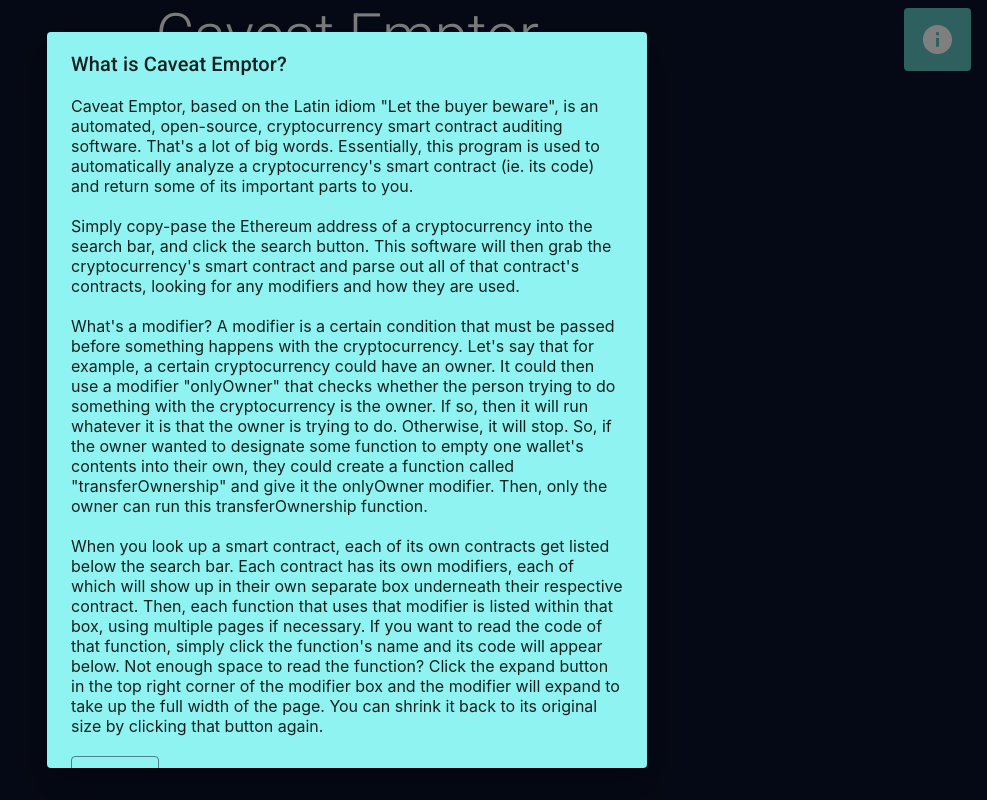
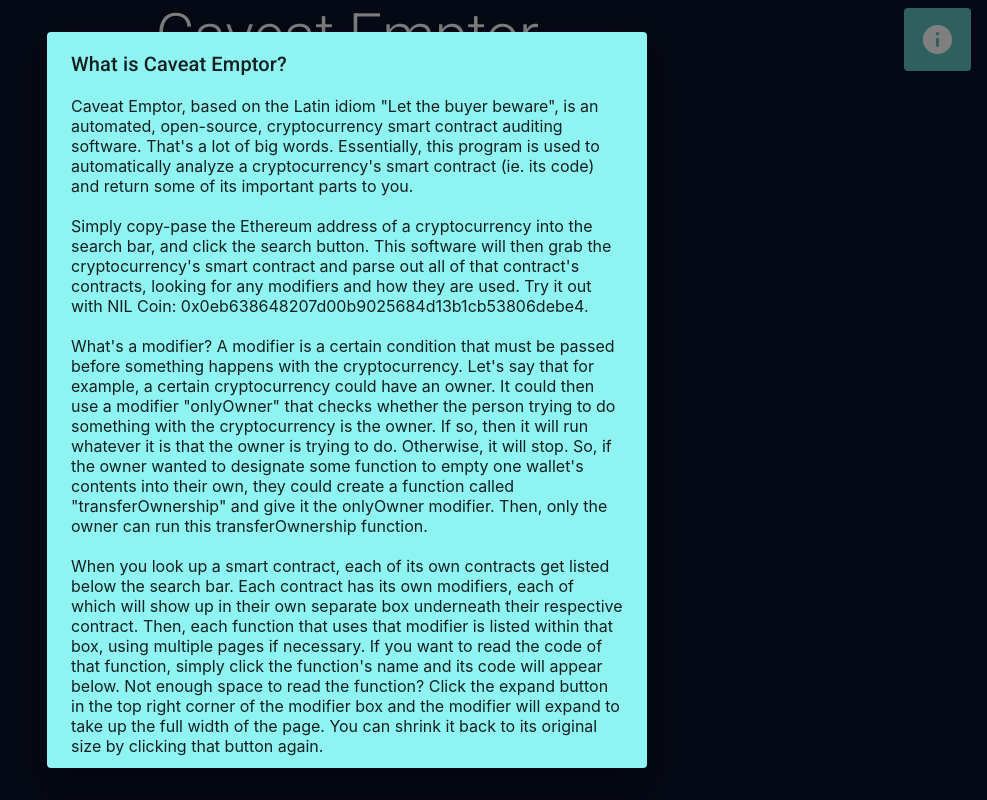
Before and after one commit to JonyZizou/CaveatEmptor_Frontend, a React (Create React App) app in the folder caveat-emptor-frontend/: page / in a window 1280 px wide. Shown: the whole page, without its empty margins (293-1280 px from the left). Built offline with nearby package versions, Linux system fonts and the light colour scheme.

Commit message:
Final polishing

```diff
--- a/caveat-emptor-frontend/src/App.jsx
+++ b/caveat-emptor-frontend/src/App.jsx
@@ -18,7 +18,7 @@ class App extends Component {
     super();
 
     this.state = {
-      contractAddress: "0x0eb638648207d00b9025684d13b1cb53806debe4",
+      contractAddress: "",
       contracts: null,
       infoOpen: true
     }
--- a/caveat-emptor-frontend/src/InfoDialog.jsx
+++ b/caveat-emptor-frontend/src/InfoDialog.jsx
@@ -16,7 +16,8 @@ const InfoDialog = props => <>
         Simply copy-pase the Ethereum address of a cryptocurrency into the
         search bar, and click the search button. This software will then grab
         the cryptocurrency's smart contract and parse out all of that contract's
-        contracts, looking for any modifiers and how they are used.
+        contracts, looking for any modifiers and how they are used. Try it out
+        with NIL Coin: 0x0eb638648207d00b9025684d13b1cb53806debe4.
       </Typography><br/><br/>
       <Typography variant="p">
         What's a modifier? A modifier is a certain condition that must be passed
```
